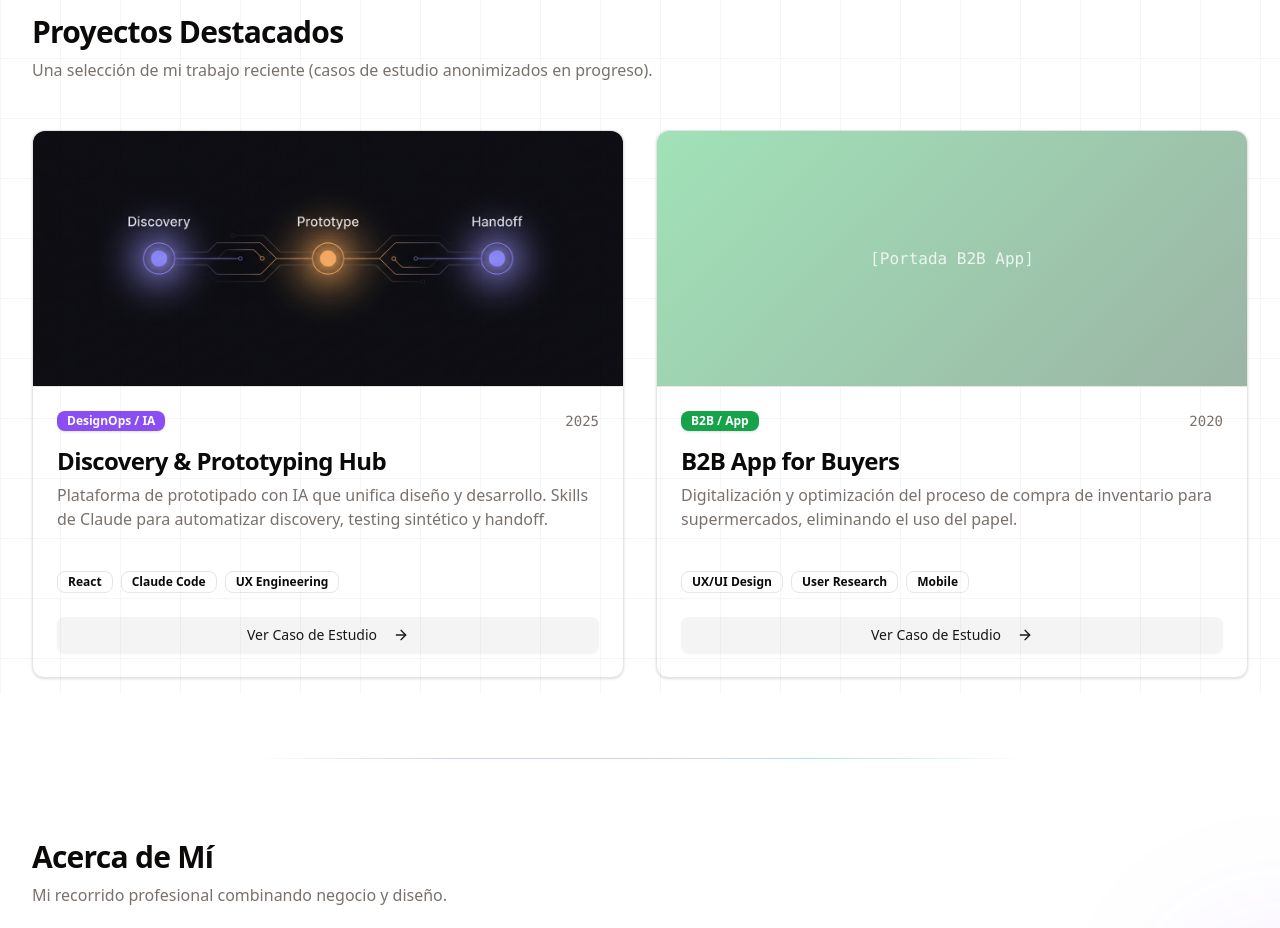
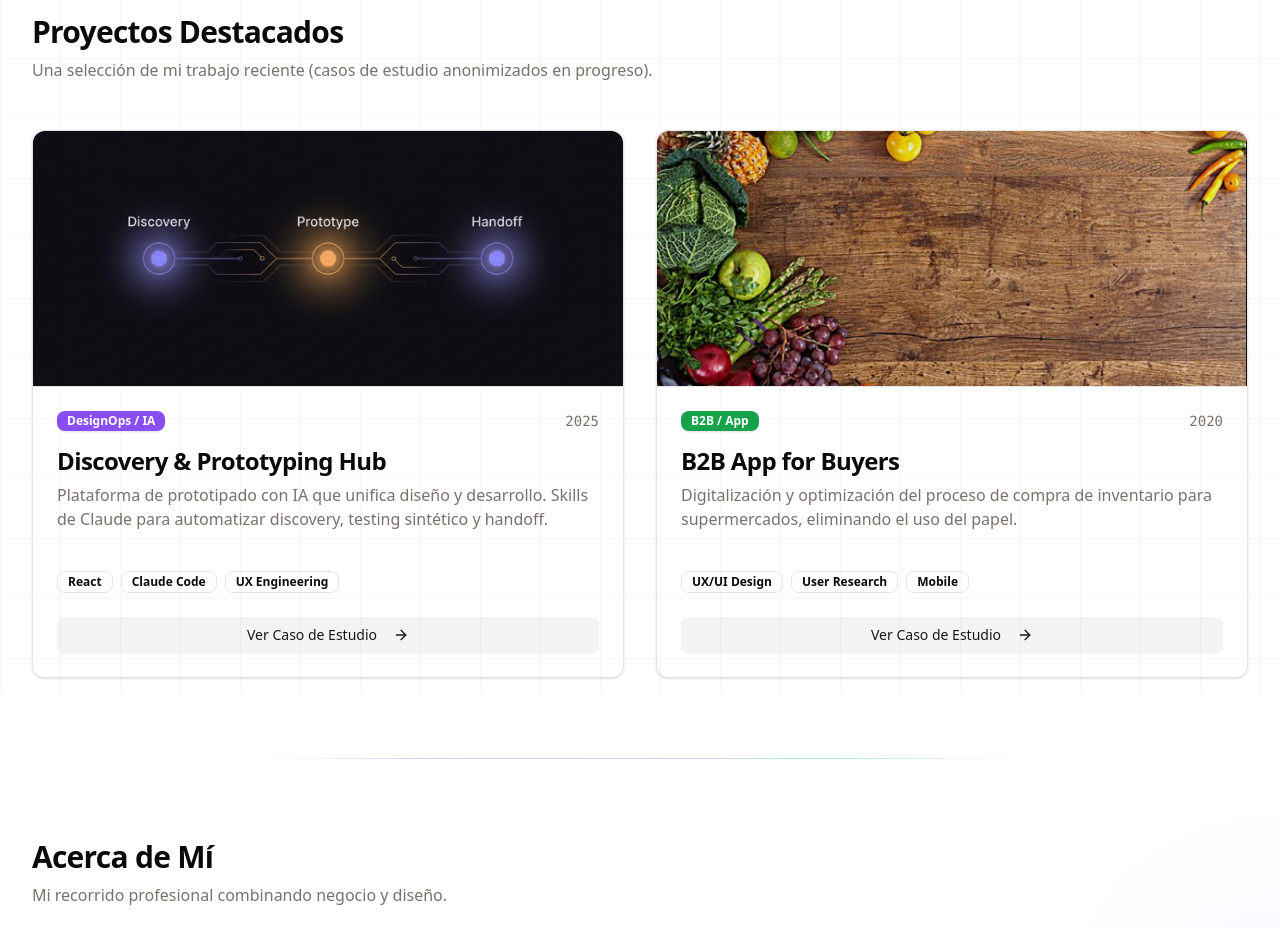
Before and after one commit to juanseruani-bit/Portfolio, a React (Vite) app: page / in a window 1280 px wide. Shown: the part 800-1728 px from the top of the page. Built offline with nearby package versions, Linux system fonts and the light colour scheme.

Commit message:
fix: add B2B cover image to home project card

```diff
--- a/src/pages/home.tsx
+++ b/src/pages/home.tsx
@@ -161,13 +161,12 @@ export function Home() {
               <Link to="/proyectos/b2b-app-buyers" className="block h-full">
                 <Card className="h-full flex flex-col glow-card group cursor-pointer border-border/50 hover:border-primary/40 transition-all duration-400">
                   <div className="h-64 bg-muted rounded-t-xl flex items-center justify-center border-b relative overflow-hidden">
-                    <div
-                      className="absolute inset-0 opacity-40"
-                      style={{
-                        background: "linear-gradient(135deg, #22c55e 0%, #14532d 100%)",
-                      }}
+                    <img
+                      src="/images/b2b-cover-clean.png"
+                      alt="B2B App for Buyers"
+                      className="w-full h-full object-cover group-hover:scale-105 transition-transform duration-500 ease-out"
                     />
-                    <span className="text-white/80 font-mono relative z-10">[Portada B2B App]</span>
+                    <div className="absolute inset-0 bg-green-900/10 mix-blend-multiply group-hover:bg-transparent transition-colors duration-500 pointer-events-none" />
                   </div>
                   <CardHeader>
                     <div className="flex justify-between items-start mb-2">
```
